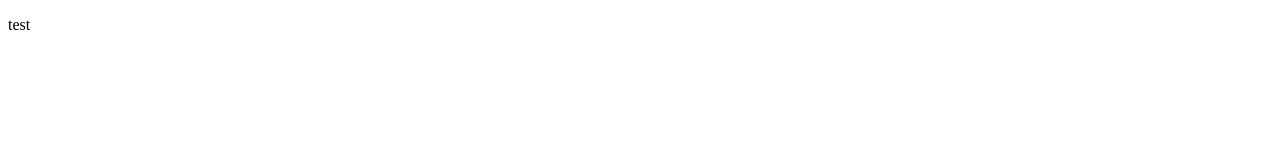
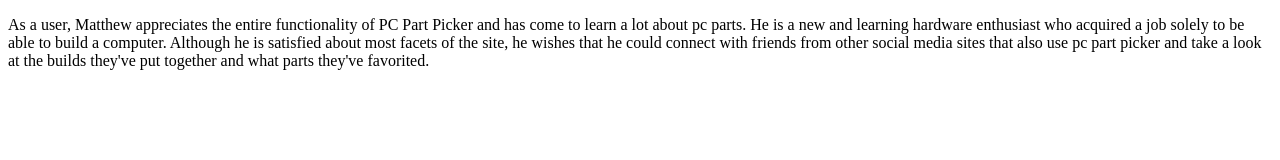
Before and after one commit to Ricardo-boot/data-design, a plain HTML site: page user-story.html in a window 1280 px wide. Drawn offline with Linux system fonts and the light colour scheme.

Commit message:
deleted site.html added html to user-story.html page

```diff
--- a/user-story.html
+++ b/user-story.html
@@ -6,6 +6,11 @@
     <title>User story</title>
 </head>
 <body>
-<p>test</p>
+<section>
+    <div>
+        <p>As a user, Matthew appreciates the entire functionality of PC Part Picker and has come to learn a lot about pc parts. He is a new and learning hardware enthusiast who acquired a job solely to be able to build a computer.
+            Although he is satisfied about most facets of the site, he wishes that he could connect with friends from other social media sites that also use pc part picker and take a look at the builds they've put together and what parts they've favorited.</p>
+    </div>
+</section>
 </body>
 </html>
```
Also changed, not shown: persona.html (+6 -0 lines).
